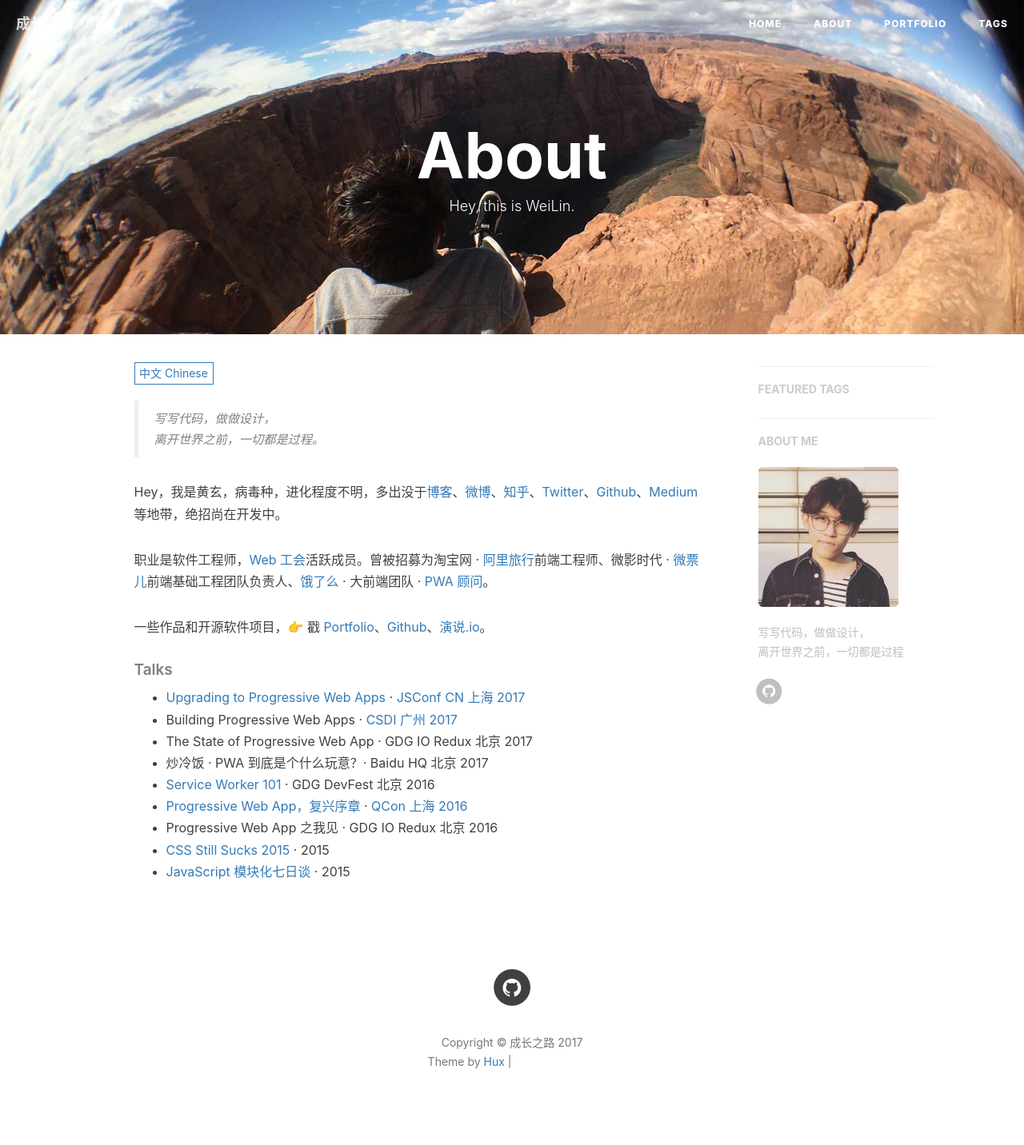
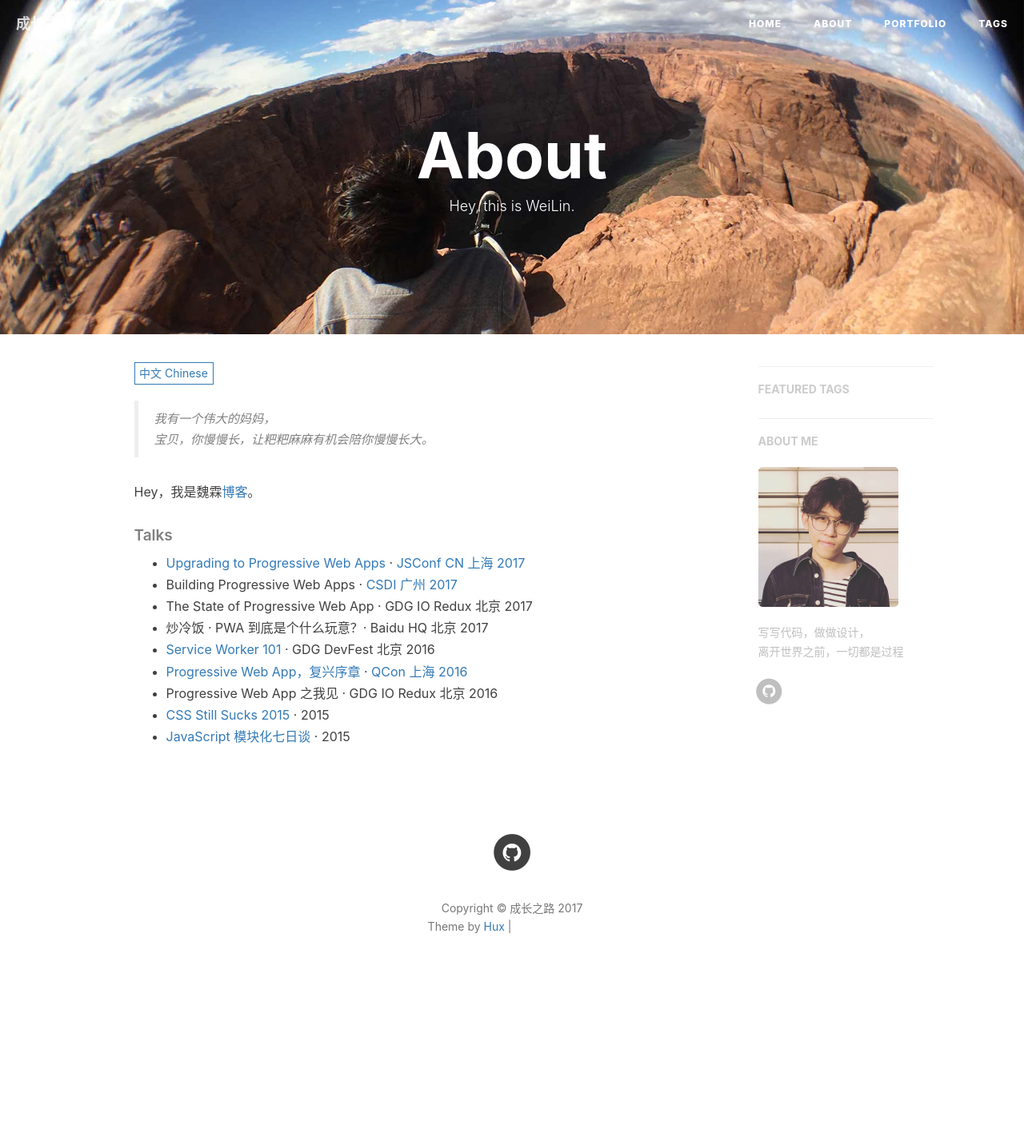
Before and after one commit to whui-adr/whui-adr.github.io, a Jekyll site: the page built from about.html, in a window 1280 px wide. Shown: the whole page at 80% size. Built offline with Jekyll 4.4.1, drawn with Linux system fonts in a browser that asks for light colours; nearby versions of some CDN libraries; comment, search, counter and statistics services are not loaded; after the commit the page ends 1263 px from its top, so only the background shows below that; grey boxes are pictures that could not be loaded.

Commit message:
修改介绍

```diff
--- a/_includes/about/zh.md
+++ b/_includes/about/zh.md
@@ -1,11 +1,7 @@
-> 写写代码，做做设计，
-> 离开世界之前，一切都是过程。
+> 我有一个伟大的妈妈，
+> 宝贝，你慢慢长，让粑粑麻麻有机会陪你慢慢长大。
 
-Hey，我是黄玄，病毒种，进化程度不明，多出没于[博客](https://huangxuan.me)、[微博](weibo.com/huxpro)、[知乎](https://www.zhihu.com/people/huxpro/pins/posts)、[Twitter](https://twitter.com/Huxpro/)、[Github](http://github.com/huxpro)、[Medium](https://medium.com/@Huxpro) 等地带，绝招尚在开发中。
-
-职业是软件工程师，[Web 工会](https://medium.com/ben-and-dion/team-web-3315aa447fb2#.359a9c6cl)活跃成员。曾被招募为淘宝网 · [阿里旅行](http://alitrip.com)前端工程师、微影时代 · [微票儿](http://www.wepiao.com/?r=movie)前端基础工程团队负责人、[饿了么](https://ele.me/) · 大前端团队 · [PWA 顾问](https://medium.com/elemefe/upgrading-ele-me-to-progressive-web-app-2a446832e509)。
-
-一些作品和开源软件项目，👉 戳 [Portfolio](/portfolio)、[Github](http://github.com/huxpro)、[演说.io](http://https://zhuanlan.zhihu.com/p/21280918)。
+Hey，我是魏霖[博客](http://weilin666.com)。
 
 
 ##### Talks
```
